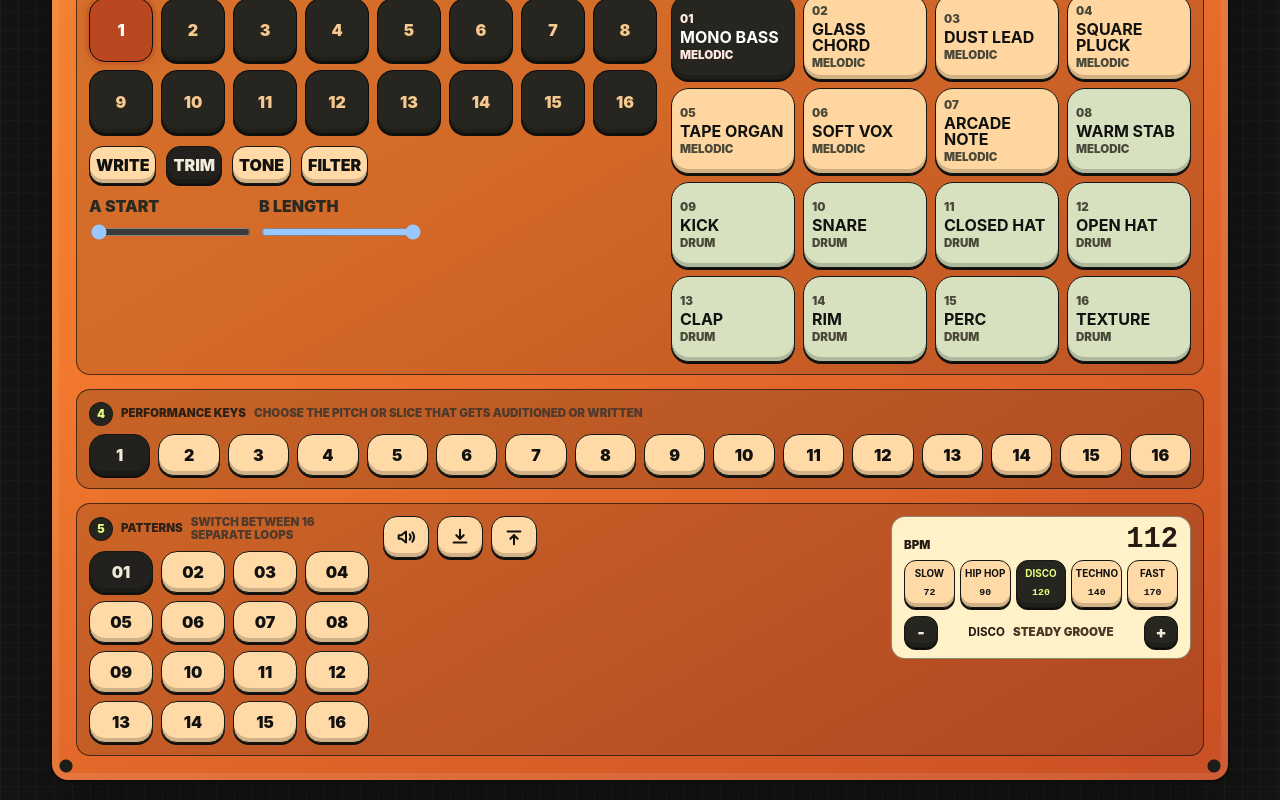
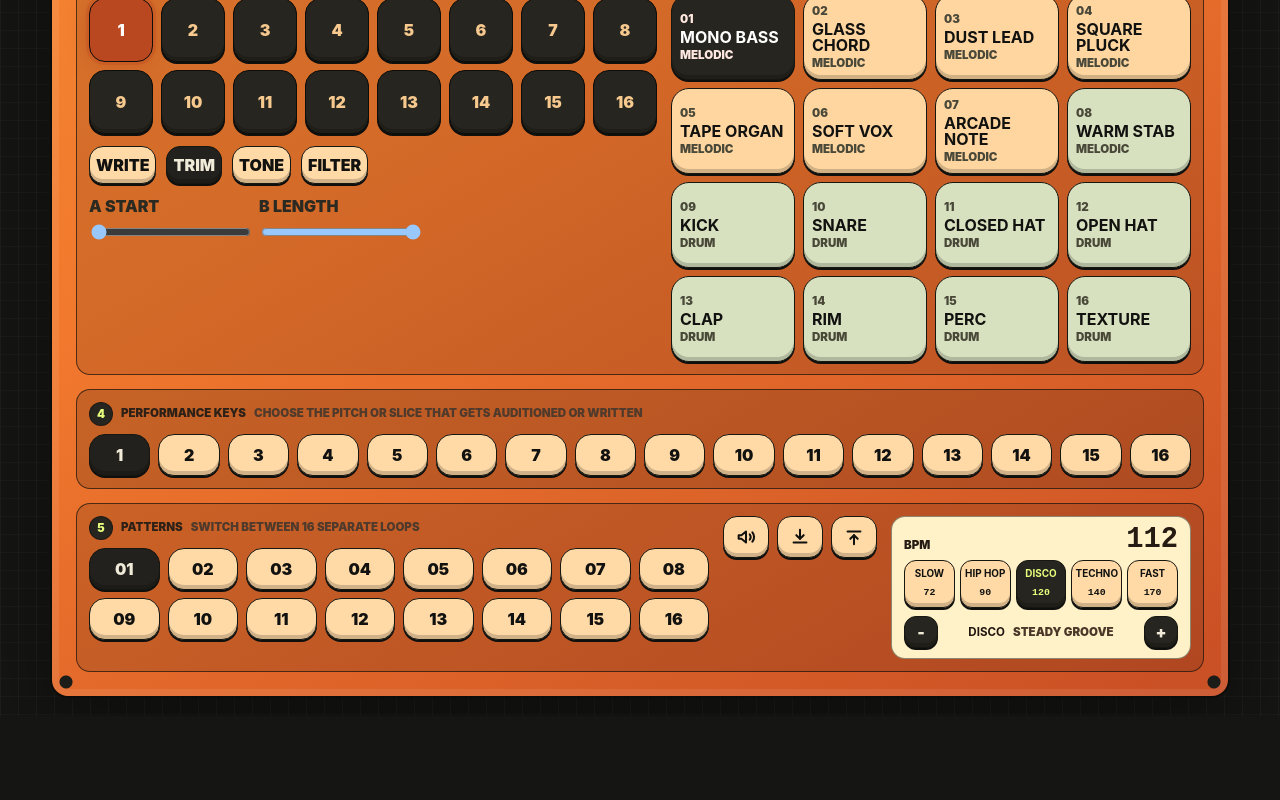
Before and after one commit to DheerajRay/NoteMaker, a React (Vite) app: page / in a window 1280 px wide. Shown: the part 474-1274 px from the top of the page. After the commit the page ends 1190 px from the top, so only its background shows below. Built offline with nearby package versions, Linux system fonts and the light colour scheme.

Commit message:
style: align lower control panel

```diff
--- a/src/styles.css
+++ b/src/styles.css
@@ -480,29 +480,32 @@ h2 {
 
 .lower-panel {
   display: grid;
-  grid-template-columns: 280px 1fr;
+  grid-template-columns: minmax(440px, 1fr) auto;
+  align-items: start;
   gap: 14px;
   padding: 12px;
   background: rgba(20, 20, 16, 0.14);
 }
 
 .pattern-bank {
-  grid-template-columns: repeat(4, minmax(44px, 1fr));
+  grid-template-columns: repeat(8, minmax(44px, 1fr));
+  align-content: start;
 }
 
 .slot-editor {
   display: grid;
-  grid-template-columns: minmax(140px, 1fr) minmax(260px, 300px);
+  grid-template-columns: auto minmax(260px, 300px);
   align-items: start;
   gap: 14px;
-  justify-content: stretch;
+  justify-self: end;
   color: #2b2a22;
 }
 
 .file-actions {
   align-content: start;
   align-items: start;
-  justify-content: start;
+  justify-content: end;
+  flex-wrap: nowrap;
   gap: 8px;
 }
 
@@ -967,6 +970,7 @@ h2 {
   .slot-editor {
     display: grid;
     grid-template-columns: 1fr;
+    justify-self: stretch;
     justify-content: stretch;
     gap: 8px;
   }
```
